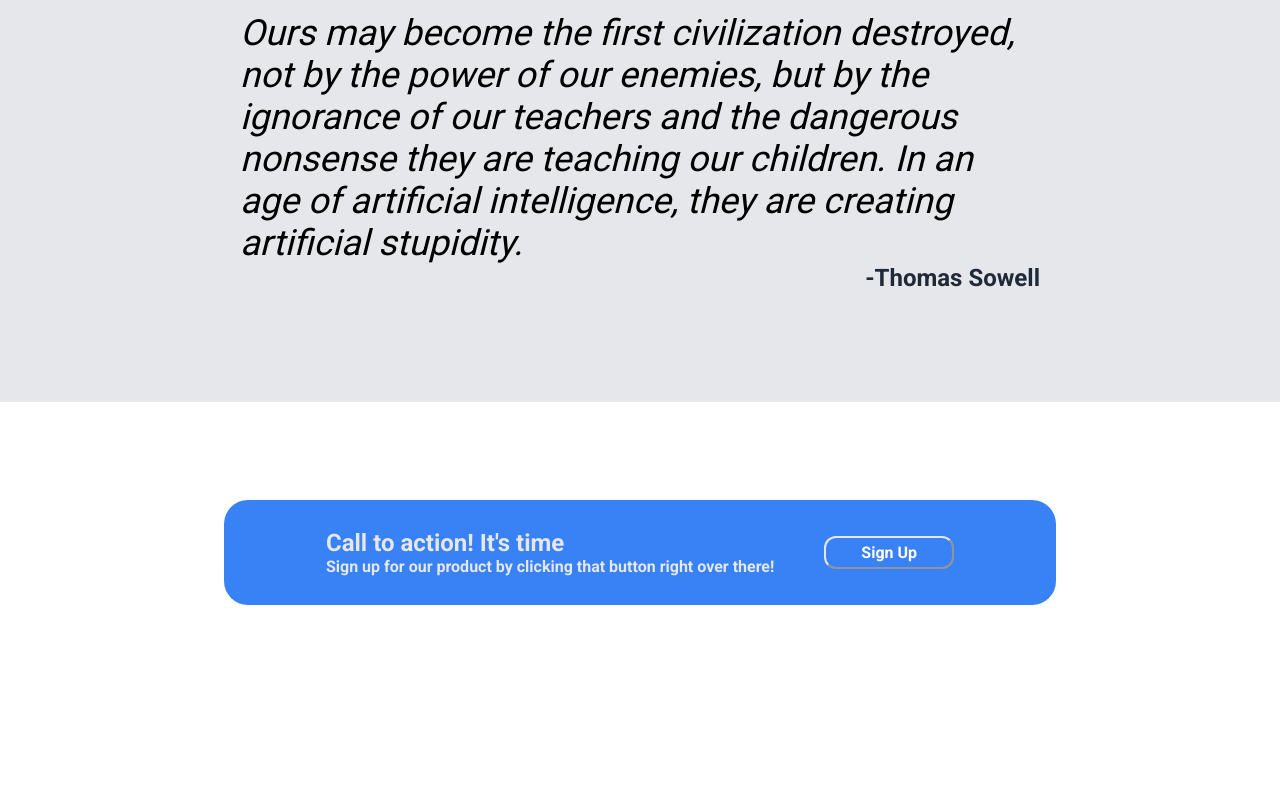
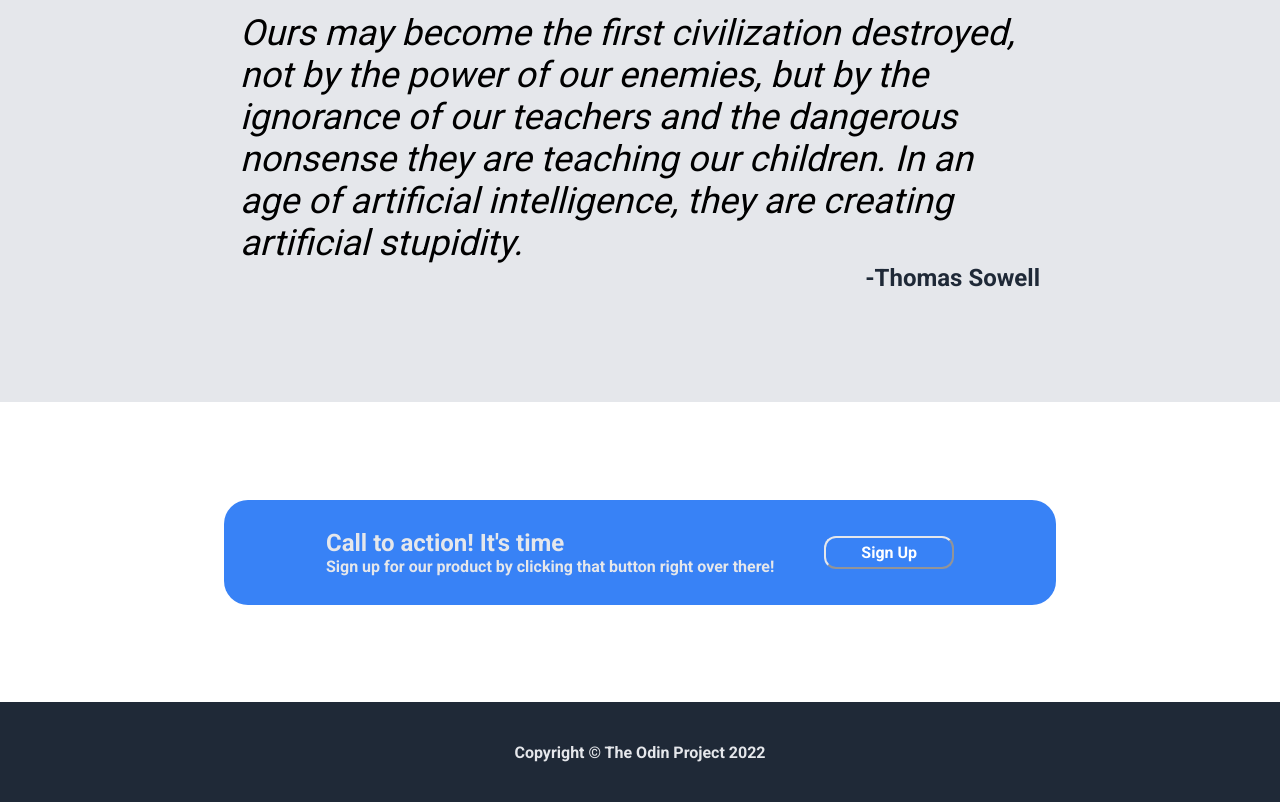
Before and after one commit to suryanva/TOPLandingPage, a plain HTML site: page index.html in a window 1280 px wide. Shown: the part 1228-2030 px from the top of the page. Before the commit the page ends 1930 px from the top, so only its background shows below. Drawn offline with Linux system fonts and the light colour scheme.

Commit message:
added the footer section

```diff
--- a/index.html
+++ b/index.html
@@ -119,5 +119,9 @@
 
   <!-- End of the Call to Action section -->
 
+  <footer>
+    <p>Copyright &#169;  The Odin Project 2022</p>
+  </footer>
+
 </body>
 </html>
--- a/style.css
+++ b/style.css
@@ -198,3 +198,12 @@ h3 {
 }
 
 /* end of call to action */
+
+footer {
+    height: 100px;
+    background-color: #1f2937;
+    display: flex;
+    justify-content: center;
+    align-items: center;
+    color: #e5e7eb;
+}
```
